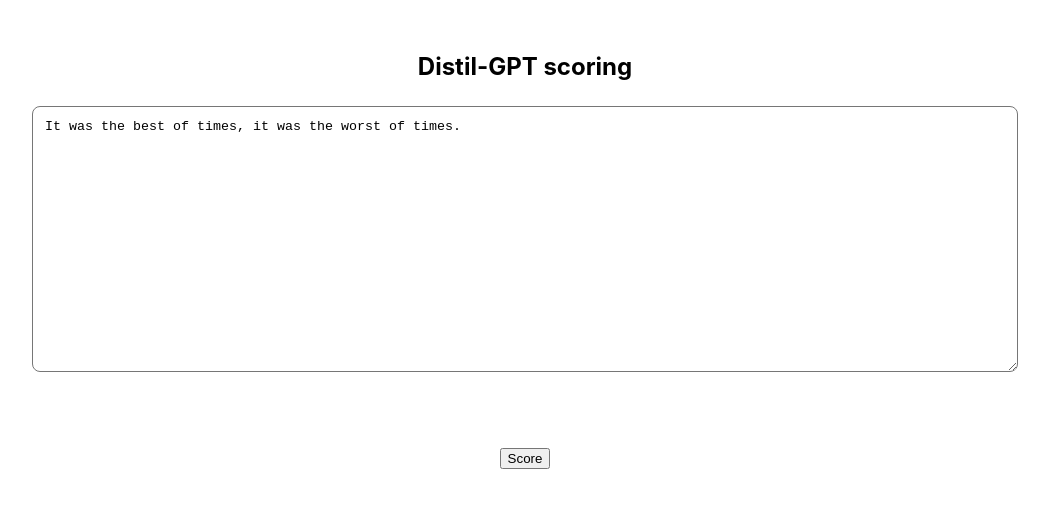
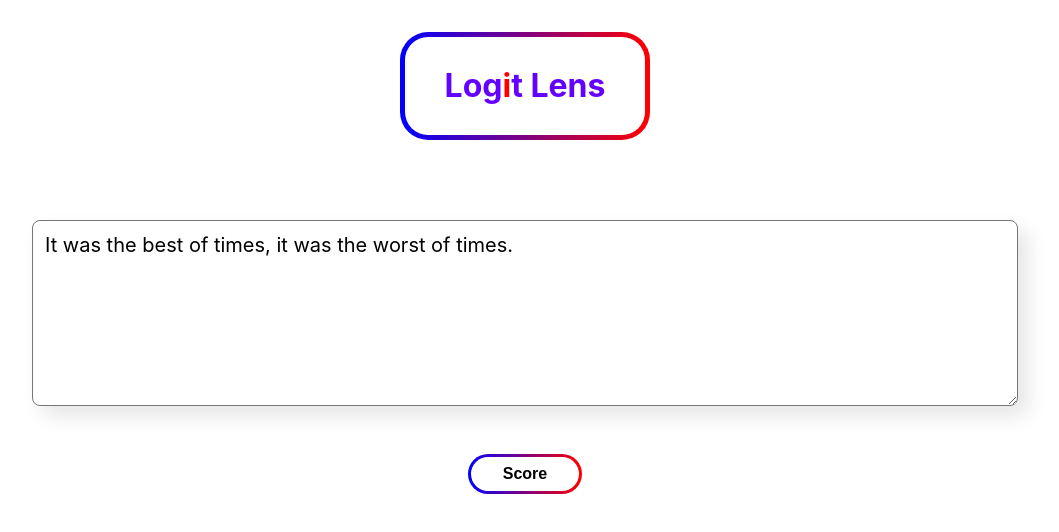
Before and after one commit to ColeDnought/ColeDnought.github.io, a React (Create React App) app: page / in a window 1280 px wide. Shown: the top 532 px of the page, without its empty margins (115-1174 px from the left). Built offline with nearby package versions, Linux system fonts and the light colour scheme.

Commit message:
UI Updates

```diff
--- a/src/App.css
+++ b/src/App.css
@@ -5,16 +5,6 @@
   flex-direction: column;
   justify-content: center;
   align-items: center;
-}
-
-.app-header {
-  height: 15vh;
-  display: flex;
-  width: 100%;
-  flex-direction: column;
-  justify-content: center;
-  align-items: center;
-  color: black;
 }
 
 #root {
@@ -33,86 +23,51 @@
   -moz-osx-font-smoothing: grayscale;
 }
 
-.progress-container {
-  position: relative;
-  font-size: 14px;
-  color: white;
-  background-color: #e9ecef;
-  border: solid 1px;
-  border-radius: 8px;
-  text-align: left;
-  overflow: hidden;
-}
-
-.progress-bar {
-  padding: 0 4px;
-  z-index: 0;
-  top: 0;
-  width: 1%;
-  overflow: hidden;
-  background-color: #007bff;
-  white-space: nowrap;
-}
-
-.progress-text {
-  z-index: 2;
-}
-
-.progress-bars-container {
-  padding: 8px;
-  height: 140px;
-}
-
 .container {
-  margin: 25px;
   display: flex;
   flex-direction: column;
   align-items: center;
   gap: 10px;
-  padding-bottom: 50px;
 }
 
 textarea {
   padding: 12px;
+  margin-top: 10vh;
   border-radius: 8px;
   width: 75vw;
-  height: 30vh;
+  height: 20vh;
+  background-color: #ffffff;
+  color: rgb(0, 0, 0);
+  box-shadow: 10px 10px 20px rgba(0, 0, 0, 0.1);
+  font-family: ui-sans-serif, -apple-system, system-ui, Segoe UI, Helvetica, Apple Color Emoji, Arial, sans-serif, Segoe UI Emoji, Segoe UI Symbol;
+  font-size: 20px;
 }
 
 .output {
-  border: solid 1px black;
+  margin-top: 5vh;
+  background-color: #ffffff;
+  border: 1px solid #000000;
   border-radius: 8px;
+  box-shadow: 10px 10px 20px rgba(0, 0, 0, 0.1);
   padding: 12px;
 }
 
-/* Tooltip styles for ProbToken component */
-.prob-token {
-  position: relative;
-  display: inline-block;
-  cursor: default;
+button {
+  /* Leave space at top */
+  margin-top: 3rem;
+  background-image: linear-gradient(90deg, white, white),
+    linear-gradient(90deg, rgb(0, 0, 255), rgb(255, 0, 0));
+  background-clip: padding-box, border-box;
+  background-origin: border-box;
+  border: 3px solid transparent;
+  border-radius: 1.5rem;
+  display: inline-flex;
+  padding: 0.5rem 2rem;
+  font-size: 16px;
+  font-weight: bold;
 }
 
-.prob-token .tooltip-text {
-  visibility: hidden;
-  opacity: 0;
-  position: absolute;
-  bottom: 100%;
-  left: 50%;
-  transform: translateX(-50%);
-  background-color: rgba(0, 0, 0, 0.75);
-  color: #ffffff;
-  padding: 4px 8px;
-  border-radius: 4px;
-  white-space: nowrap;
-  margin-bottom: 6px;
-  transition: opacity 0.2s ease-in-out;
-  z-index: 10;
-  font-family: -apple-system, BlinkMacSystemFont, 'Segoe UI', 'Roboto', 'Oxygen',
-    'Ubuntu', 'Cantarell', 'Fira Sans', 'Droid Sans', 'Helvetica Neue',
-    sans-serif
+button:hover {
+  background-image: linear-gradient(90deg, white, white),
+    linear-gradient(90deg, rgb(255, 0, 0), rgb(0, 0, 255));
 }
-
-.prob-token:hover .tooltip-text {
-  visibility: visible;
-  opacity: 1;
-}
--- a/src/App.jsx
+++ b/src/App.jsx
@@ -1,6 +1,8 @@
 import { useEffect, useRef, useState } from 'react'
 import Progress from './components/Progress'
 import ProbToken from './components/Token'
+import Header from './components/Header'
+import Footer from './components/Footer'
 import './App.css'
 
 function App() {
@@ -94,8 +96,7 @@
 
 	return (
 	<>
-			<h2>Distil-GPT scoring</h2>
-
+		<Header />
 		<div className='container'>
 			<textarea value={input} rows={3} onChange={e => setInput(e.target.value)}></textarea>
 			{outputTokens.length > 0 && (
--- /dev/null
+++ b/src/components/Footer.css
@@ -0,0 +1,8 @@
+.footer {
+    font-size: smaller;
+    justify-self: flex-end;
+    position: fixed;
+    bottom: 0;
+    left: 0;
+    width: 100%;
+}
--- a/src/components/Footer.jsx
+++ b/src/components/Footer.jsx
@@ -1,8 +1,8 @@
-import React from 'react';
+import './Footer.css';
 
 const Footer = () => {
   return (
-    <footer className="bg-gray-800 text-white mt-auto">
+    <footer className="app-footer">
       <div className="container mx-auto px-4 py-6">
         <div className="flex flex-col md:flex-row justify-between items-center">
           <div className="mb-4 md:mb-0">
--- /dev/null
+++ b/src/components/Header.css
@@ -0,0 +1,11 @@
+.app-header {
+    background-image: linear-gradient(90deg, white, white),
+        linear-gradient(90deg, rgb(0, 0, 255), rgb(255, 0, 0));
+    background-clip: padding-box, border-box;
+    background-origin: border-box;
+    border: 5px solid transparent;
+    border-radius: 1.75rem;
+    display: inline-flex;
+    border: 5px solid transparent;
+    padding: 0.5rem 2.5rem;
+}
--- a/src/components/Header.jsx
+++ b/src/components/Header.jsx
@@ -1,13 +1,12 @@
-import React from 'react';
+import './Header.css';
 
 const Header = () => {
   return (
     <div className="app-header">
       <h1>
-        <span style={{ "color": "rgb(255, 0, 0)" }}>Lo</span>
-        <span style={{ "color": "rgb(170, 0, 85)" }}>git </span>
-        <span style={{ "color": "rgb(85, 0, 170)" }}>Len</span>
-        <span style={{ "color": "rgb(0, 0, 255)" }}>se</span>
+        <span style={{ "color": "rgb(100, 0, 255)" }}>Log</span>
+        <span style={{ "color": "rgb(255, 0, 0)" }}>i</span>
+        <span style={{ "color": "rgb(100, 0, 255)" }}>t Lens</span>
       </h1>
     </div>
   );
--- /dev/null
+++ b/src/components/Progress.css
@@ -0,0 +1,29 @@
+.progress-container {
+  position: relative;
+  font-size: 14px;
+  color: white;
+  background-color: #e9ecef;
+  border: solid 1px;
+  border-radius: 8px;
+  text-align: left;
+  overflow: hidden;
+}
+
+.progress-bar {
+  padding: 0 4px;
+  z-index: 0;
+  top: 0;
+  width: 1%;
+  overflow: hidden;
+  background-color: #007bff;
+  white-space: nowrap;
+}
+
+.progress-text {
+  z-index: 2;
+}
+
+.progress-bars-container {
+  padding: 8px;
+  height: 20vh;
+}
--- a/src/components/Progress.jsx
+++ b/src/components/Progress.jsx
@@ -1,3 +1,5 @@
+import './Progress.css';
+
 export default function Progress({ text, percentage }) {
     percentage = percentage ?? 0;
     return (
--- /dev/null
+++ b/src/components/Token.css
@@ -0,0 +1,31 @@
+.prob-token {
+  position: relative;
+  display: inline-block;
+  cursor: default;
+  font-size: 20px;
+}
+
+.prob-token .tooltip-text {
+  visibility: hidden;
+  opacity: 0;
+  position: absolute;
+  bottom: 100%;
+  left: 50%;
+  transform: translateX(-50%);
+  background-color: rgba(0, 0, 0, 0.75);
+  color: #ffffff;
+  padding: 4px 8px;
+  border-radius: 4px;
+  white-space: nowrap;
+  margin-bottom: 6px;
+  transition: opacity 0.2s ease-in-out;
+  z-index: 10;
+  font-family: -apple-system, BlinkMacSystemFont, 'Segoe UI', 'Roboto', 'Oxygen',
+    'Ubuntu', 'Cantarell', 'Fira Sans', 'Droid Sans', 'Helvetica Neue',
+    sans-serif
+}
+
+.prob-token:hover .tooltip-text {
+  visibility: visible;
+  opacity: 1;
+}
--- a/src/components/Token.jsx
+++ b/src/components/Token.jsx
@@ -1,3 +1,5 @@
+import './Token.css';
+
 const ProbToken = ({ probability, token, alternative }) => {
     const blue = Math.floor(255 * probability);
     const red = Math.floor(255 * (1 - probability));
--- a/src/index.css
+++ /dev/null
@@ -1,29 +0,0 @@
-body {
-  margin: 0;
-  font-family: -apple-system, BlinkMacSystemFont, 'Segoe UI', 'Roboto', 'Oxygen',
-    'Ubuntu', 'Cantarell', 'Fira Sans', 'Droid Sans', 'Helvetica Neue',
-    sans-serif;
-  -webkit-font-smoothing: antialiased;
-  -moz-osx-font-smoothing: grayscale;
-}
-
-code {
-  font-family: source-code-pro, Menlo, Monaco, Consolas, 'Courier New',
-    monospace;
-}
-
-header nav ul {
-  display: flex;
-  list-style: none;
-  padding: 0;
-  margin: 0;
-}
-
-header nav ul li {
-  margin-right: 20px;
-}
-
-header nav ul li a {
-  text-decoration: none;
-  color: inherit;
-}
```
Lines whose indentation alone changed are shown as unchanged.
